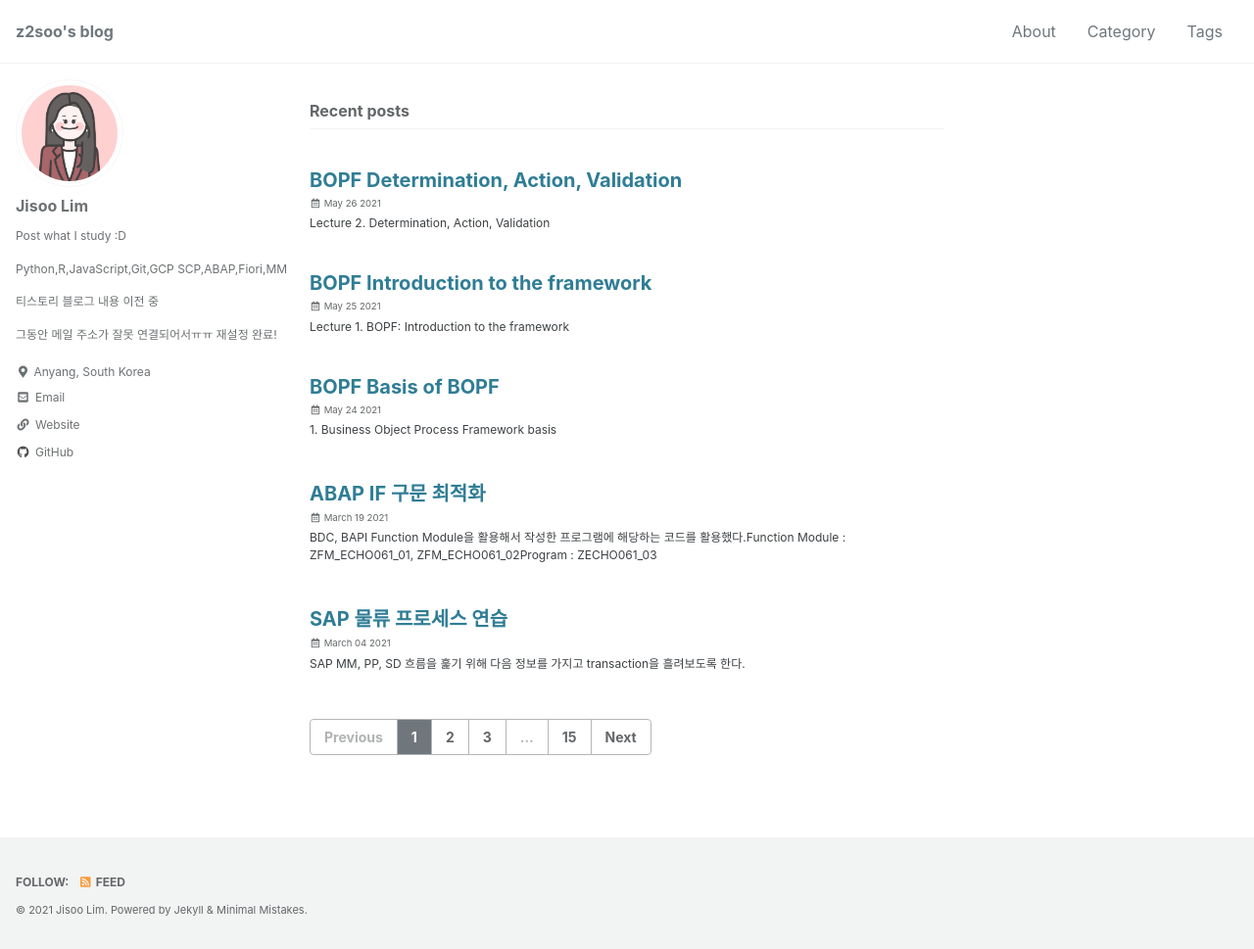
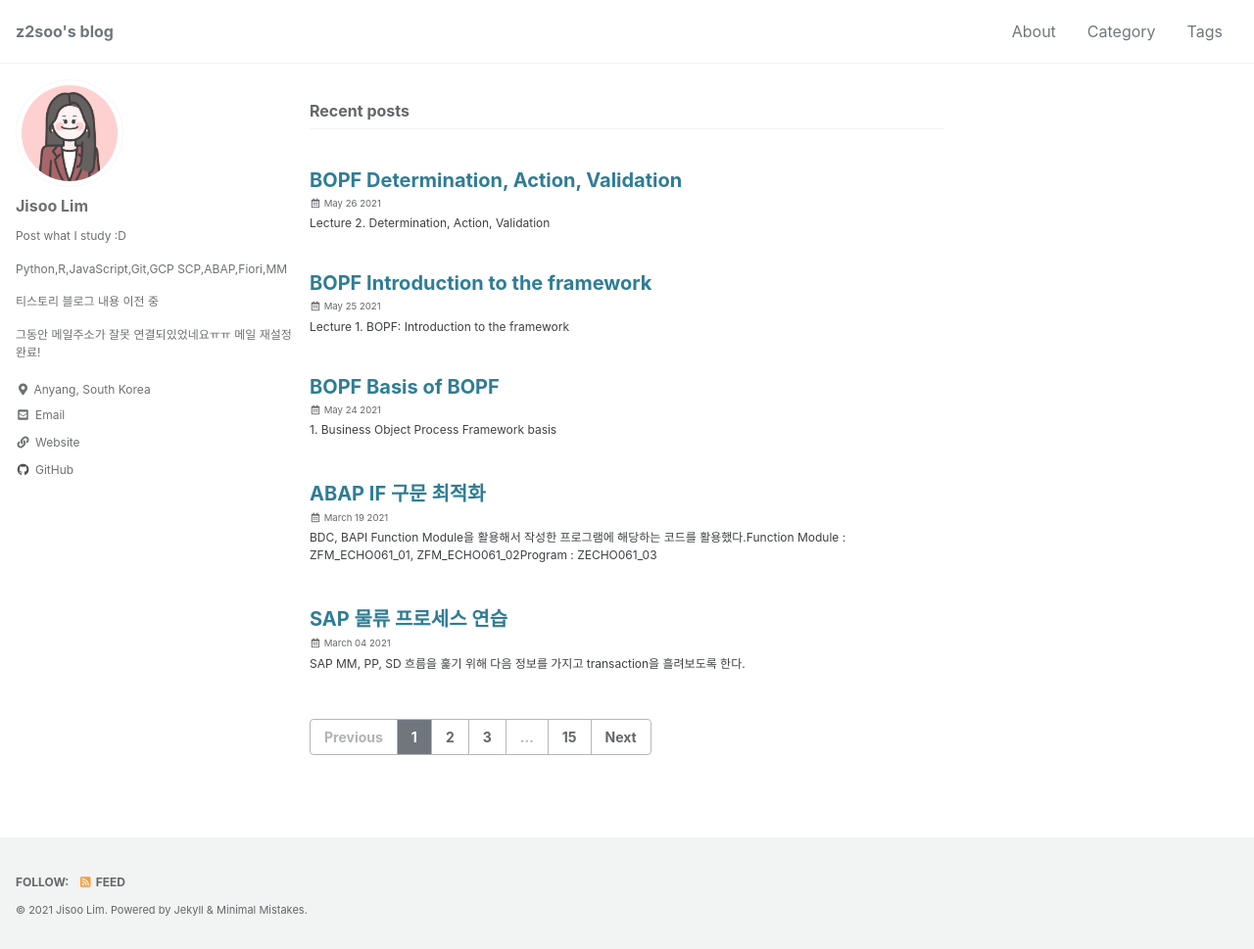
Before and after one commit to z2soo/z2soo.github.io, a Jekyll site: the page built from index.html, in a window 1280 px wide and 969 px high. Shown: the whole window at 98% size. Built offline with Jekyll 4.4.1, drawn with Linux system fonts in a browser that asks for light colours; cached includes are drawn as plain includes; the list of posts is cut into pages by our own code.

Commit message:
Update _config.yml
change commit

```diff
--- a/_config.yml
+++ b/_config.yml
@@ -95,7 +95,7 @@ analytics:
 author:
   name             : "Jisoo Lim"
   avatar           : "/assets/images/mypic.jpg" # path of avatar image, e.g. "/assets/images/bio-photo.jpg"
-  bio              : "Post what I study :D \n\n Python,R,JavaScript,Git,GCP \n SCP,ABAP,Fiori,MM \n\n 티스토리 블로그 내용 이전 중 \n\n 그동안 메일 주소가 잘못 연결되어서ㅠㅠ \n 재설정 완료!"
+  bio              : "Post what I study :D \n\n Python,R,JavaScript,Git,GCP \n SCP,ABAP,Fiori,MM \n\n 티스토리 블로그 내용 이전 중 \n\n 그동안 메일주소가 잘못 연결되있었네요ㅠㅠ \n 메일 재설정 완료!"
   location         : "Anyang, South Korea"
   email            :
   links:
```
